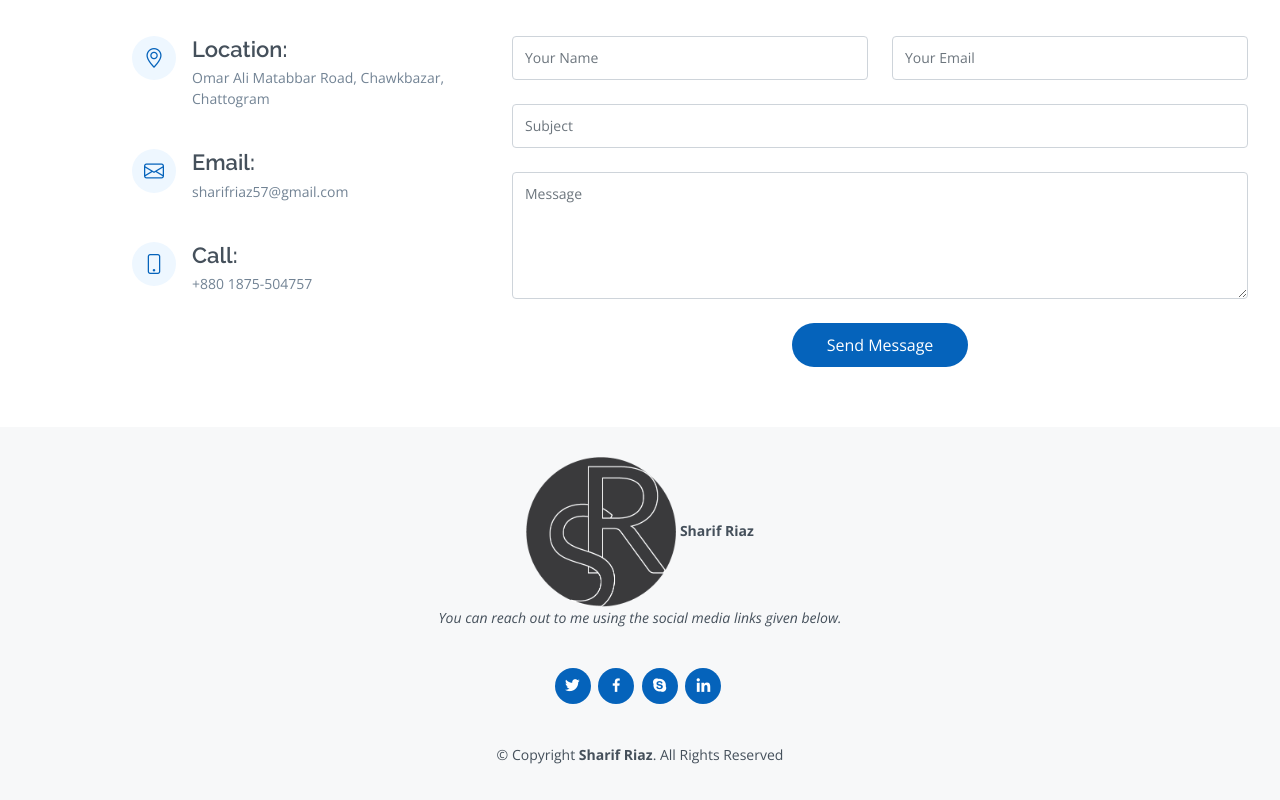
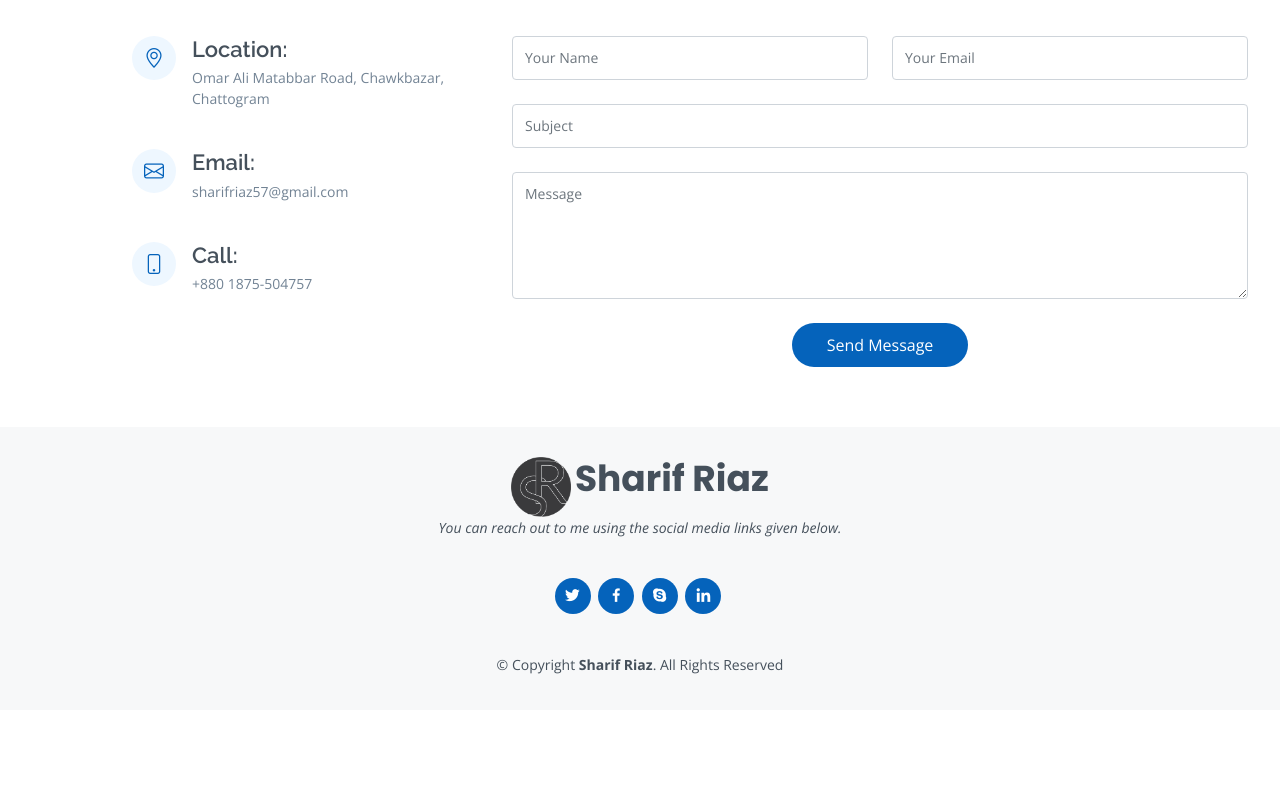
Before and after one commit to riaz57/portfolio_2, a plain HTML site: page index.html in a window 1280 px wide. Shown: the part 5579-6379 px from the top of the page. After the commit the page ends 6289 px from the top, so only its background shows below. Drawn offline with nearby package versions, Linux system fonts and the light colour scheme.

Commit message:
Update index.html

```diff
--- a/index.html
+++ b/index.html
@@ -693,8 +693,8 @@
   <footer id="footer">
     <div class="container">
       <div class="mx-atuo">
-        <img src="assets/img/logo.png" style="max-width: 150px;" />
-        <strong>Sharif Riaz</strong>
+        <img src="assets/img/logo.png" style="max-width: 60px;" />
+        <h3 style="display: inline-block;"><strong>Sharif Riaz</strong></h3>
       </div>
       <p>You can reach out to me using the social media links given below.</p>
       <div class="social-links">
```
